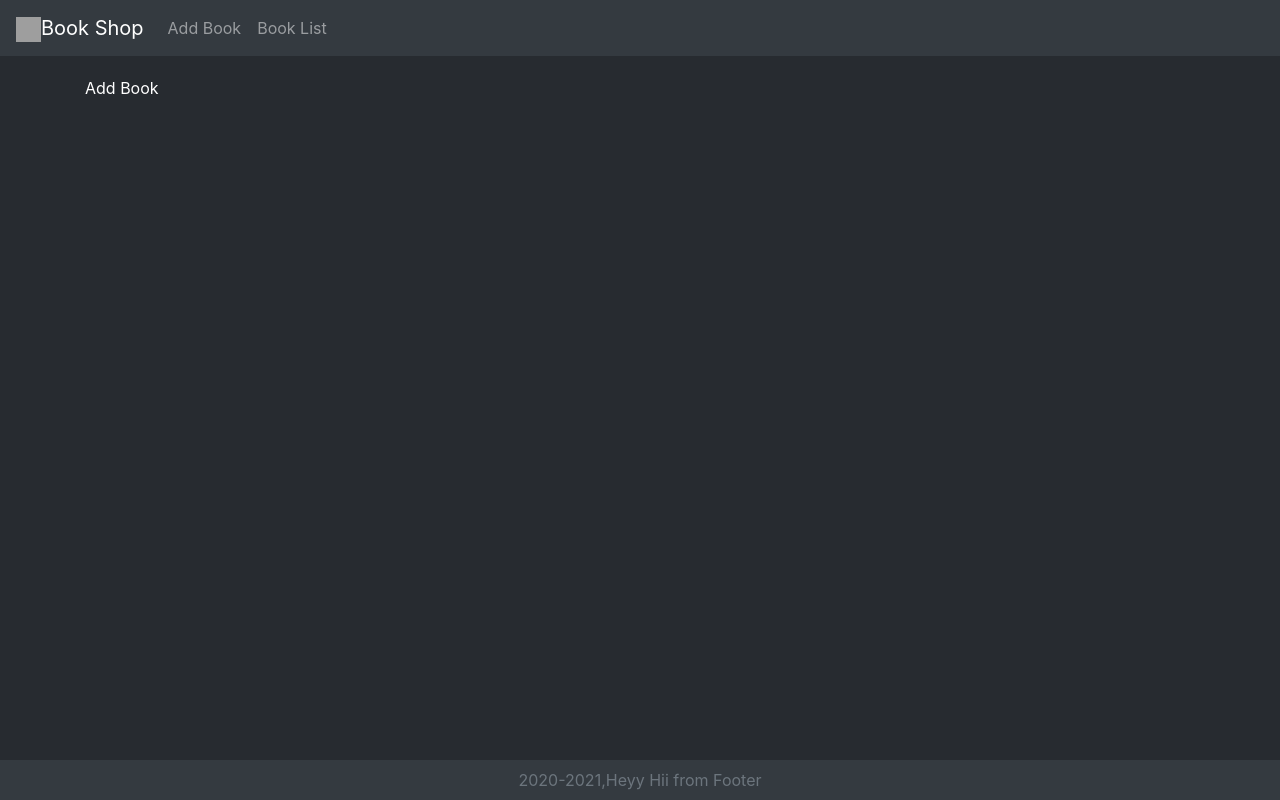
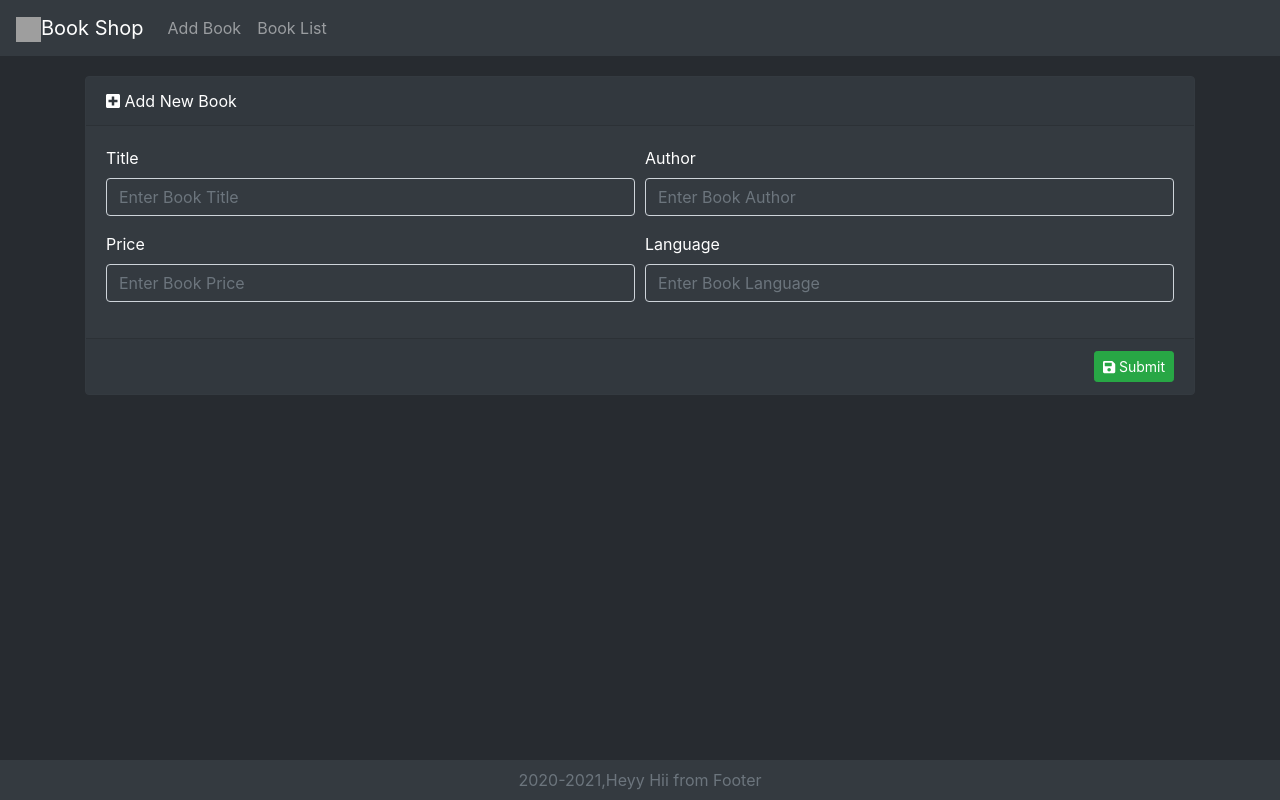
Before and after one commit to Rock7777/Bookkeepingexample, a React (Create React App) app in the folder src/main/webapp/reactjs/: page /add in a window 1280 px wide. Built offline with nearby package versions, Linux system fonts and the light colour scheme; grey boxes are pictures that could not be loaded.

Commit message:
Heyy commit after modifying AddBook and BookList

```diff
--- a/src/main/webapp/reactjs/package.json
+++ b/src/main/webapp/reactjs/package.json
@@ -3,6 +3,9 @@
   "version": "0.1.0",
   "private": true,
   "dependencies": {
+    "@fortawesome/fontawesome-svg-core": "^1.2.28",
+    "@fortawesome/free-solid-svg-icons": "^5.13.0",
+    "@fortawesome/react-fontawesome": "^0.1.10",
     "@testing-library/jest-dom": "^4.2.4",
     "@testing-library/react": "^9.5.0",
     "@testing-library/user-event": "^7.2.1",
--- a/src/main/webapp/reactjs/src/components/AddBook.js
+++ b/src/main/webapp/reactjs/src/components/AddBook.js
@@ -1,15 +1,84 @@
-import React from 'react'
+import React,{ Component }from 'react'
+import {Card, Form, Button, Col} from 'react-bootstrap';
+import {FontAwesomeIcon} from '@fortawesome/react-fontawesome';
+import {faPlusSquare,faSave} from '@fortawesome/free-solid-svg-icons';
 
-class AddBook extends React.Component
+export default class AddBook extends Component
 {
-render()
-{
-  return(
-    <div className="text-white">
-       Add Book
-    </div>
-  )
+constructor(props) {
+        super(props);
+        this.state = {title:'', author:'',  price:'', language:''};
+        this.bookChange = this.bookChange.bind(this);
+        this.submitBook = this.submitBook.bind(this);
+    }
+
+    submitBook(event) {
+        alert('Title: '+this.state.title+', Author: '+this.state.author+', Price: '+this.state.price+", Language: "+this.state.language);
+        event.preventDefault();
+        }
+         bookChange(event) {
+                this.setState({
+                    [event.target.name]:event.target.value
+                });
+            }
+
+            render() {
+                return (
+                    <Card className={"border border-dark bg-dark text-white"}>
+                        <Card.Header>
+                            <FontAwesomeIcon icon={faPlusSquare} /> Add New Book
+                        </Card.Header>
+                        <Form onSubmit={this.submitBook} id="bookFormId">
+                            <Card.Body>
+                                <Form.Row>
+                                    <Form.Group as={Col} controlId="formGridTitle">
+                                        <Form.Label>Title</Form.Label>
+                                        <Form.Control required
+                                            type="test" name="title"
+                                            value={this.state.title}
+                                            onChange={this.bookChange}
+                                            className={"bg-dark text-white"}
+                                            placeholder="Enter Book Title" />
+                                    </Form.Group>
+                                    <Form.Group as={Col} controlId="formGridAuthor">
+                                        <Form.Label>Author</Form.Label>
+                                        <Form.Control required
+                                            type="test" name="author"
+                                            value={this.state.author}
+                                            onChange={this.bookChange}
+                                            className={"bg-dark text-white"}
+                                            placeholder="Enter Book Author" />
+                                    </Form.Group>
+                                </Form.Row>
+                                <Form.Row>
+                                    <Form.Group as={Col} controlId="formGridPrice">
+                                        <Form.Label>Price</Form.Label>
+                                        <Form.Control required
+                                            type="test" name="price"
+                                            value={this.state.price}
+                                            onChange={this.bookChange}
+                                            className={"bg-dark text-white"}
+                                            placeholder="Enter Book Price" />
+                                    </Form.Group>
+                                    <Form.Group as={Col} controlId="formGridLanguage">
+                                        <Form.Label>Language</Form.Label>
+                                        <Form.Control required
+                                            type="test" name="language"
+                                            value={this.state.language}
+                                            onChange={this.bookChange}
+                                            className={"bg-dark text-white"}
+                                            placeholder="Enter Book Language" />
+                                    </Form.Group>
+                                </Form.Row>
+                            </Card.Body>
+                            <Card.Footer style={{"textAlign":"right"}}>
+                                <Button size="sm" variant="success" type="submit">
+                                    <FontAwesomeIcon icon={faSave} /> Submit
+                                </Button>
+                            </Card.Footer>
+                        </Form>
+                    </Card>
+                );
+            }
+
 }
-}
-
-export default AddBook
--- a/src/main/webapp/reactjs/src/components/BookList.js
+++ b/src/main/webapp/reactjs/src/components/BookList.js
@@ -1,15 +1,34 @@
-import React from 'react'
+import React,{Component} from 'react'
+import {Card, Table} from 'react-bootstrap';
+import {FontAwesomeIcon} from '@fortawesome/react-fontawesome';
+import {faList} from '@fortawesome/free-solid-svg-icons';
 
-class BookList extends React.Component
+export default class BookList extends Component
 {
 render()
 {
-  return(
-    <div className="text-white">
-     Book List
-    </div>
-  )
+     return (
+             <Card className={"border border-dark bg-dark text-white"}>
+                 <Card.Header><FontAwesomeIcon icon={faList} /> Book List</Card.Header>
+                 <Card.Body>
+                     <Table bordered hover striped variant="dark">
+                         <thead>
+                             <tr>
+                               <th>Title</th>
+                               <th>Author</th>
+                               <th>Price</th>
+                               <th>Language</th>
+                               <th>Actions</th>
+                             </tr>
+                           </thead>
+                           <tbody>
+                             <tr align="center">
+                               <td colSpan="6">No Books Available.</td>
+                             </tr>
+                           </tbody>
+                     </Table>
+                 </Card.Body>
+             </Card>
+         );
 }
 }
-
-export default BookList
--- a/src/main/webapp/reactjs/src/components/Footer.js
+++ b/src/main/webapp/reactjs/src/components/Footer.js
@@ -1,7 +1,7 @@
-import React from 'react'
+import React,{Component} from 'react'
 import { Container,Navbar,Col } from 'react-bootstrap'
 
-class Footer extends React.Component
+export default class Footer extends Component
 {
        render()
        {
@@ -22,5 +22,3 @@ class Footer extends React.Component
 
 
 }
-
-export default Footer
--- a/src/main/webapp/reactjs/src/components/Welcome.js
+++ b/src/main/webapp/reactjs/src/components/Welcome.js
@@ -1,8 +1,8 @@
-import React from 'react'
+import React,{Component}from 'react'
 import { Jumbotron } from 'react-bootstrap'
 
 
-class Welcome extends React.Component
+export default class Welcome extends Component
 {
   render()
   {
@@ -30,5 +30,3 @@ class Welcome extends React.Component
   }
 
 }
-
-export default Welcome
```
Also changed, not shown: src/main/webapp/reactjs/src/components/NavigationBar.js (+2 -6 lines), 1 other file (tests, documents, lock files or other folders).
